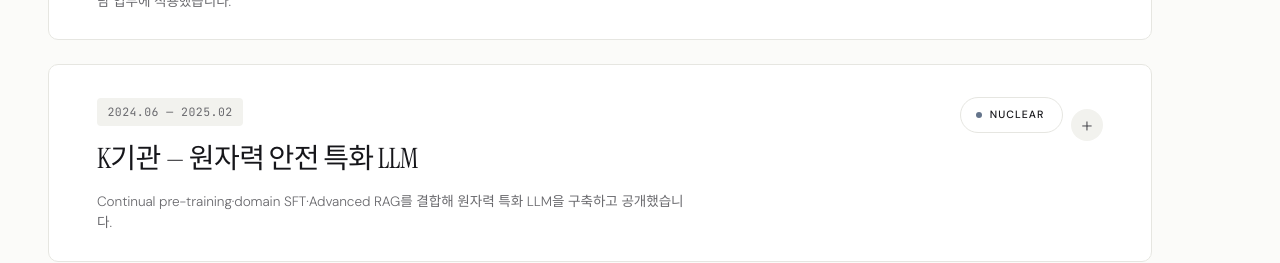
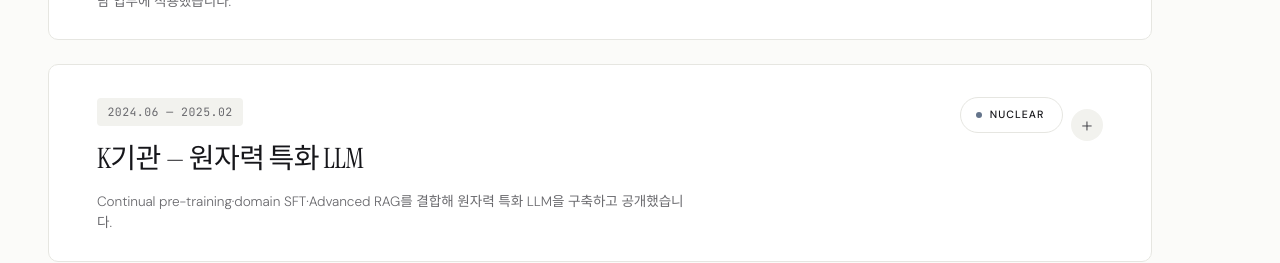
Before and after one commit to Deok-gi/Deok-gi.github.io, a plain HTML site: page index.html in a window 1280 px wide. Shown: the part 3320-3583 px from the top of the page. Drawn offline with Linux system fonts and the light colour scheme.

Commit message:
Simplify nuclear LLM project title

```diff
--- a/index.html
+++ b/index.html
@@ -974,7 +974,7 @@
 <div class="case-block"><div class="case-kicker">Outcome</div><div class="metric-row"><span class="metric-pill">Production Deployment</span></div></div>
 </div></div></details>
 <details class="project-card reveal compact-card">
-<summary><div class="project-header"><div class="project-title-area"><span class="project-period">2024.06 — 2025.02</span><h3>K기관 — 원자력 안전 특화 LLM</h3><p class="project-subtitle">Continual pre-training·domain SFT·Advanced RAG를 결합해 원자력 특화 LLM을 구축하고 공개했습니다.</p></div><span class="project-badge" style="--badge-dot:#64748B;">Nuclear</span></div></summary>
+<summary><div class="project-header"><div class="project-title-area"><span class="project-period">2024.06 — 2025.02</span><h3>K기관 — 원자력 특화 LLM</h3><p class="project-subtitle">Continual pre-training·domain SFT·Advanced RAG를 결합해 원자력 특화 LLM을 구축하고 공개했습니다.</p></div><span class="project-badge" style="--badge-dot:#64748B;">Nuclear</span></div></summary>
 <div class="project-body"><div class="case-grid">
 <div class="case-block"><div class="case-kicker">Problem</div><p>원자력 전문 지식을 정확히 활용하면서 장문 문서에 근거한 질의응답을 제공해야 했습니다.</p></div>
 <div class="case-block"><div class="case-kicker">What I did</div><ul class="case-points"><li>원자력 domain corpus 구성 및 continual pre-training</li><li>QA·요약·번역 중심 domain post-training</li><li>검색·재랭킹·생성을 연결한 Advanced RAG 설계</li></ul></div>
```
